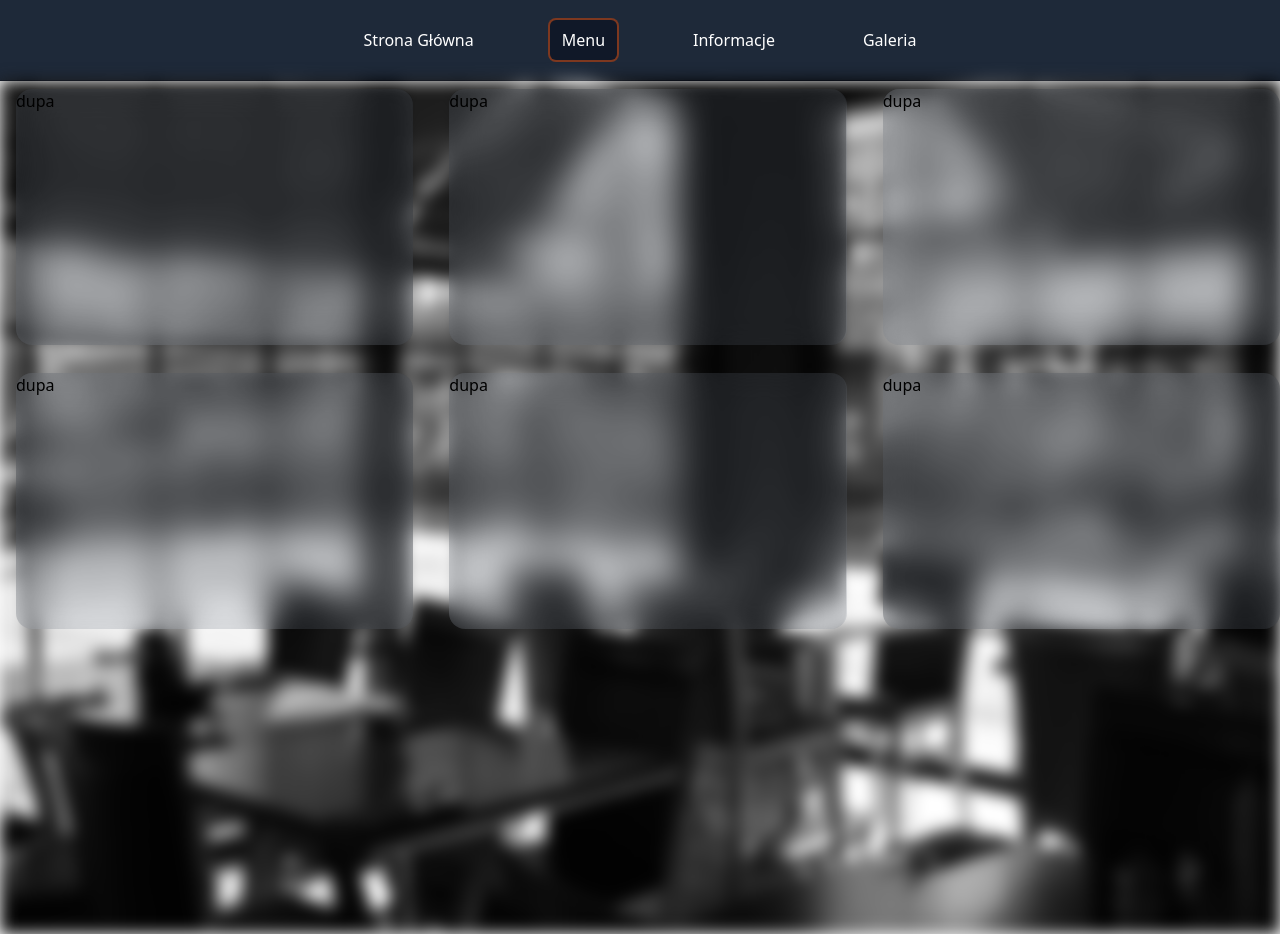
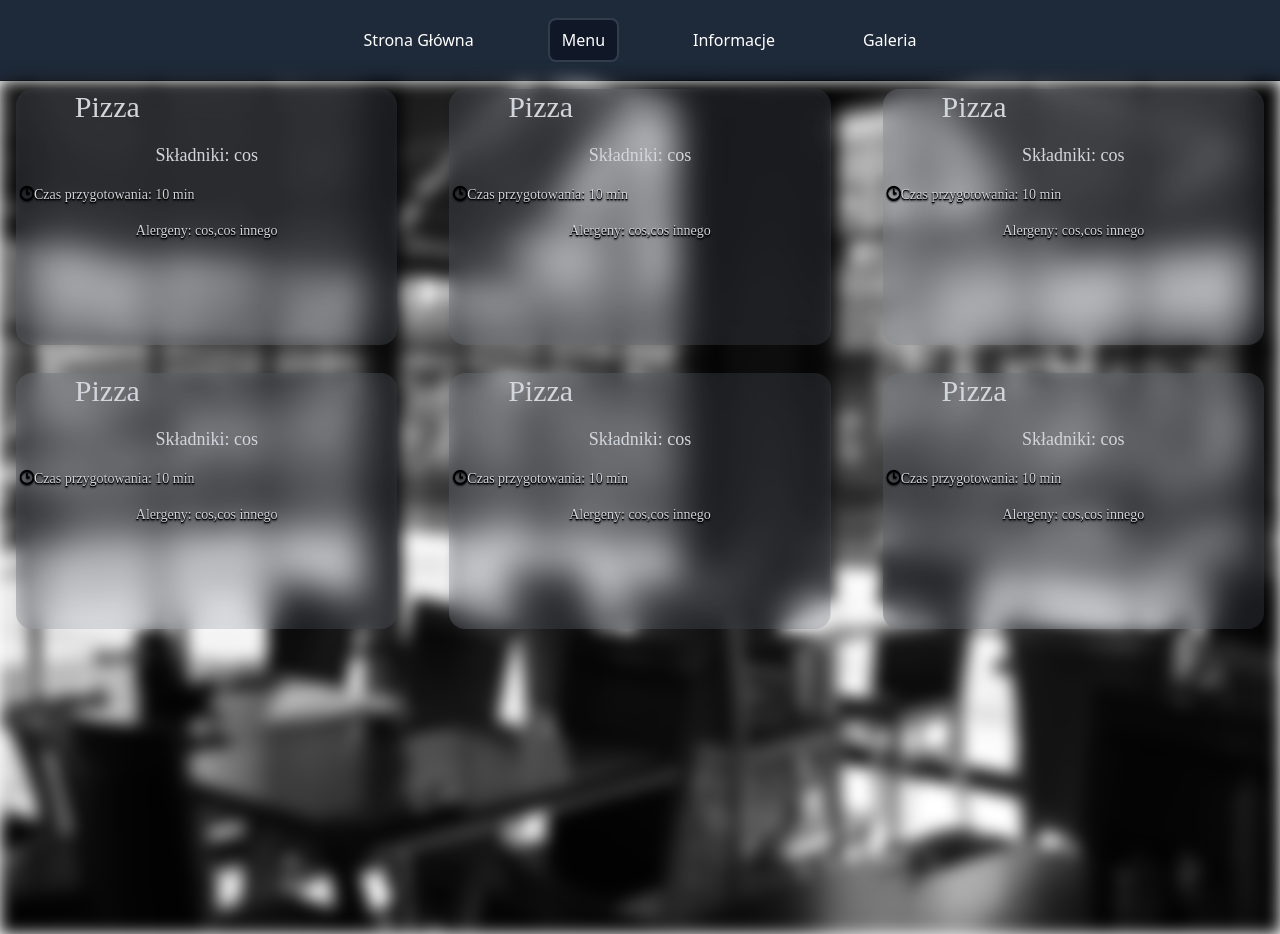
Before and after one commit to 949fg5qnhc-prog/Restauracja, a Vue app: page /menu in a window 1280 px wide. Built offline with nearby package versions, Linux system fonts and the light colour scheme; data requests are answered from the project's data file.

Commit message:
added json menu items and loading, still have to manage the animations

```diff
--- a/src/Navbar.vue
+++ b/src/Navbar.vue
@@ -14,16 +14,16 @@ const isActiveLink = (routePath) => {
                 <div class="flex flex-1 items-right justify-right md:items-stretch md:justify-start">
                     <div class="md:mx-auto">
                         <div class="flex space-x-16">
-                            <RouterLink to="/" :class="[isActiveLink('/') ? 'bg-gray-900 ring-2 ring-orange-600/45' : 'hover:bg-gray-900 hover:text-white', 'text-white', 'px-3', 'py-2', 'rounded-md', 'transition delay-150 duration-300 ease-in-out hover:-translate-y-1 hover:translate-x-0.5 hover:bg-orange-600']">
+                            <RouterLink to="/" :class="[isActiveLink('/') ? 'bg-gray-900 ring-2 ring-gray-600/45' : 'hover:bg-gray-900 hover:text-white', 'text-white', 'px-3', 'py-2', 'rounded-md', 'transition delay-150 duration-300 ease-in-out hover:-translate-y-1 hover:translate-x-0.5 hover:bg-gray-600']">
                                 Strona Główna
                             </RouterLink>
-                            <RouterLink to="/menu" :class="[isActiveLink('/menu') ? 'bg-gray-900 ring-2 ring-orange-600/45' : 'hover:bg-gray-900 hover:text-white', 'text-white', 'px-3', 'py-2', 'rounded-md', 'transition delay-150 duration-300 ease-in-out hover:-translate-y-1 hover:translate-x-0.5 hover:bg-orange-600']">
+                            <RouterLink to="/menu" :class="[isActiveLink('/menu') ? 'bg-gray-900 ring-2 ring-gray-600/45' : 'hover:bg-gray-900 hover:text-white', 'text-white', 'px-3', 'py-2', 'rounded-md', 'transition delay-150 duration-300 ease-in-out hover:-translate-y-1 hover:translate-x-0.5 hover:bg-gray-600']">
                                 Menu
                             </RouterLink>
-                            <RouterLink to="/about" :class="[isActiveLink('/about') ? 'bg-gray-900 ring-2 ring-orange-600/45' : 'hover:bg-gray-900 hover:text-white', 'text-white', 'px-3', 'py-2', 'rounded-md', 'transition delay-150 duration-300 ease-in-out hover:-translate-y-1 hover:translate-x-0.5 hover:bg-orange-600']">
+                            <RouterLink to="/about" :class="[isActiveLink('/about') ? 'bg-gray-900 ring-2 ring-gray-600/45' : 'hover:bg-gray-900 hover:text-white', 'text-white', 'px-3', 'py-2', 'rounded-md', 'transition delay-150 duration-300 ease-in-out hover:-translate-y-1 hover:translate-x-0.5 hover:bg-gray-600']">
                                 Informacje
                             </RouterLink>
-                            <RouterLink to="/pictures" :class="[isActiveLink('/pictures') ? 'bg-gray-900 ring-2 ring-orange-600/45' : 'hover:bg-gray-900 hover:text-white', 'text-white', 'px-3', 'py-2', 'rounded-md', 'transition delay-150 duration-300 ease-in-out hover:-translate-y-1 hover:translate-x-0.5 hover:bg-orange-600']">
+                            <RouterLink to="/pictures" :class="[isActiveLink('/pictures') ? 'bg-gray-900 ring-2 ring-gray-600/45' : 'hover:bg-gray-900 hover:text-white', 'text-white', 'px-3', 'py-2', 'rounded-md', 'transition delay-150 duration-300 ease-in-out hover:-translate-y-1 hover:translate-x-0.5 hover:bg-gray-600']">
                                 Galeria
                             </RouterLink>
 
--- a/src/Views/MenuView.vue
+++ b/src/Views/MenuView.vue
@@ -1,37 +1,42 @@
 <script setup>
+import MenuItem from '@/components/MenuItem.vue'
+import axios from 'axios'
+import { onMounted, reactive, computed, watch} from 'vue';
+import { useRoute } from 'vue-router';
+
+const route = useRoute();
+
+const state = reactive({
+    items: []
+});
+
+const fetchItems = async () => {
+    try {
+        const response = await axios.get('http://localhost:5001/menuitems');
+        state.items = response.data;
+    } catch (error) {
+        console.error('Błąd wczytywania pozycji z menu:', error);
+    }
+};
+
+onMounted(fetchItems);
+
 </script>
 
-<!--add images and text into menu items-->
 
 <template>
     <img src="/public/pexels-efrem-efre-2786187-16124818.jpg" class="blur-sm flex object-cover bg-no-repeat absolute" />
 
     <div class="background-opacity-10 inset-shadow-3xl inset-shadow-amber-300/30 h-140">
         <div class="grid grid-cols-3 gap-5">
-            <div class="col-span-1 bg-gray-500/20 backdrop-blur-lg background-opacity-5 inset-shadow-2xl inset-shadow-orange-400 z-30 rounded-2xl ml-4 mt-2 h-64
-            transition delay-150 duration-300 ease-in-out hover:scale-200 hover:translate-y-32 hover:translate-x-104 hover:z-50">
-                dupa
+            <div
+                v-for="item in state.items"
+                :key="item.id"
+                class="col-span-1 bg-gray-500/20 backdrop-blur-lg rounded-2xl mx-4 mt-2 h-64 transition delay-150 duration-300 ease-in-out hover:scale-200 hover:z-50"
+                :class="item.animation">
+                    <MenuItem :menuItem="item" ></MenuItem>
+                </div>
             </div>
-            <div class="col-span-1 bg-gray-500/20 backdrop-blur-lg background-opacity-5 inset-shadow-2xl inset-shadow-orange-400 z-30 rounded-2xl ml-4 mt-2 h-64
-            transition delay-150 duration-300 ease-in-out hover:scale-200 hover:translate-y-32 hover:z-50">
-                dupa
-            </div>
-            <div class="col-span-1 bg-gray-500/20 backdrop-blur-lg background-opacity-5 inset-shadow-2xl inset-shadow-orange-400 z-30 rounded-2xl ml-4 mt-2 h-64
-            transition delay-150 duration-300 ease-in-out hover:scale-200 hover:translate-y-32 hover:-translate-x-104 hover:z-50">
-                dupa
-            </div>
-            <div class="col-span-1 bg-gray-500/20 backdrop-blur-lg background-opacity-5 inset-shadow-2xl inset-shadow-orange-400 z-30 rounded-2xl ml-4 mt-2 h-64
-            transition delay-150 duration-300 ease-in-out hover:scale-200 hover:-translate-y-32 hover:translate-x-104 hover:z-50">
-                dupa
-            </div>
-            <div class="col-span-1 bg-gray-500/20 backdrop-blur-lg background-opacity-5 inset-shadow-2xl inset-shadow-orange-400 z-30 rounded-2xl ml-4 mt-2 h-64
-            transition delay-150 duration-300 ease-in-out hover:scale-200 hover:-translate-y-32 hover:z-50">
-                dupa
-            </div>
-            <div class="col-span-1 bg-gray-500/20 backdrop-blur-lg background-opacity-5 inset-shadow-2xl inset-shadow-orange-400 z-30 rounded-2xl ml-4 mt-2 h-64
-            transition delay-150 duration-300 ease-in-out hover:scale-200 hover:-translate-y-32 hover:-translate-x-104 hover:z-50">
-                dupa
-            </div>
+
         </div>
-    </div>
 </template>
--- a/src/components/MainHeader.vue
+++ b/src/components/MainHeader.vue
@@ -3,7 +3,7 @@
 
 <template>
     <div class="mx-auto my-0 py-0 bg-gray-800 w-auto h-auto">
-        <h1 class="text-bold text-5xl text-orange-500 text-center p-2 mt-2 foont">Witaj na stronie internetowej restauracji Self Made</h1>
+        <h1 class="text-bold text-5xl text-gray-400 text-center p-2 mt-2 foont">Witaj na stronie internetowej restauracji Self Made</h1>
     </div>
 </template>
 
--- /dev/null
+++ b/src/components/MenuItem.vue
@@ -0,0 +1,27 @@
+<script setup>
+import {defineProps} from 'vue'
+
+const props = defineProps({
+    menuItem: Object,
+});
+</script>
+
+<template>
+    <div class="grid grid-cols-2 gap-4">
+        <div class="ft col-span-1 text-center text-3xl text-gray-300">{{menuItem.name}}</div>
+        <div class="ft col-span-1"></div>
+        <div class="ft col-span-2 text-center text-gray-300 text-lg">{{'Składniki: ' + menuItem.ingredients }}</div>
+        <div class="ft col-span-1 text-gray-300 text-sm text-shadow-sm text-center text-shadow-black"><i class="pi pi-clock" style="color:black; font-size:14px"></i>{{ 'Czas przygotowania: '+ menuItem.time + ' min'}}</div>
+        <div class="ft col-span-1"></div>
+        <div class="ft col-span-2 text-gray-300 text-sm text-shadow-sm text-center text-shadow-black">{{'Alergeny: ' + menuItem.allergens }}</div>
+
+    </div>
+</template>
+
+<style scoped>
+.ft
+{
+        font-family: 'Brush Script MT', cursive;
+
+}
+</style>
--- /dev/null
+++ b/src/components/menuitems.json
@@ -0,0 +1,47 @@
+{
+    "menuitems":
+    [
+        {
+            "name": "Pizza",
+            "ingredients": "cos",
+            "time": 10,
+            "allergens": ["cos", "cos innego"],
+            "animation": "hover:translate-x-104 hover:translate-y-32"
+        },
+        {
+            "name": "Pizza",
+            "ingredients": "cos",
+            "time": 10,
+            "allergens": ["cos", "cos innego"],
+            "animation": "hover:translate-y-32"
+        },
+        {
+            "name": "Pizza",
+            "ingredients": "cos",
+            "time": 10,
+            "allergens": ["cos", "cos innego"],
+            "animation": "hover:-translate-x-104 hover:translate-y-32"
+        },
+        {
+            "name": "Pizza",
+            "ingredients": "cos",
+            "time": 10,
+            "allergens": ["cos", "cos innego"],
+            "animation": "hover:translate-x-104 hover:-translate-y-32"
+        },
+        {
+            "name": "Pizza",
+            "ingredients": "cos",
+            "time": 10,
+            "allergens": ["cos", "cos innego"],
+            "animation": "hover:-translate-y-32"
+        },
+        {
+            "name": "Pizza",
+            "ingredients": "cos",
+            "time": 10,
+            "allergens": ["cos", "cos innego"],
+            "animation": "hover:-translate-x-104 hover:-translate-y-32"
+        }
+    ]
+}
--- a/src/main.css
+++ b/src/main.css
@@ -1 +1,2 @@
 @import "tailwindcss";
+@import "primeicons/primeicons.css";
```
Also changed, not shown: package.json (+6 -1 lines), 1 other file (tests, documents, lock files or other folders).
